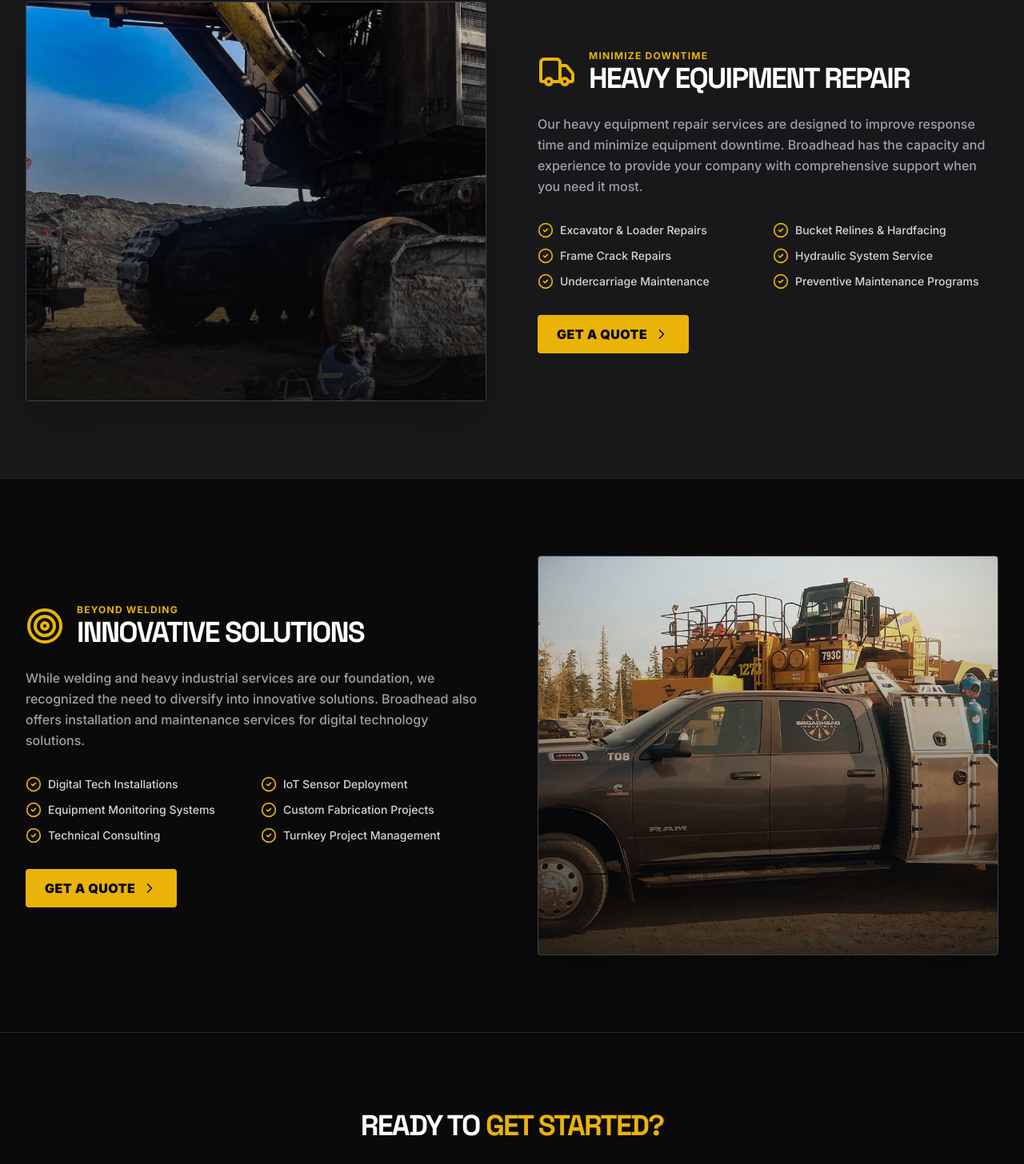
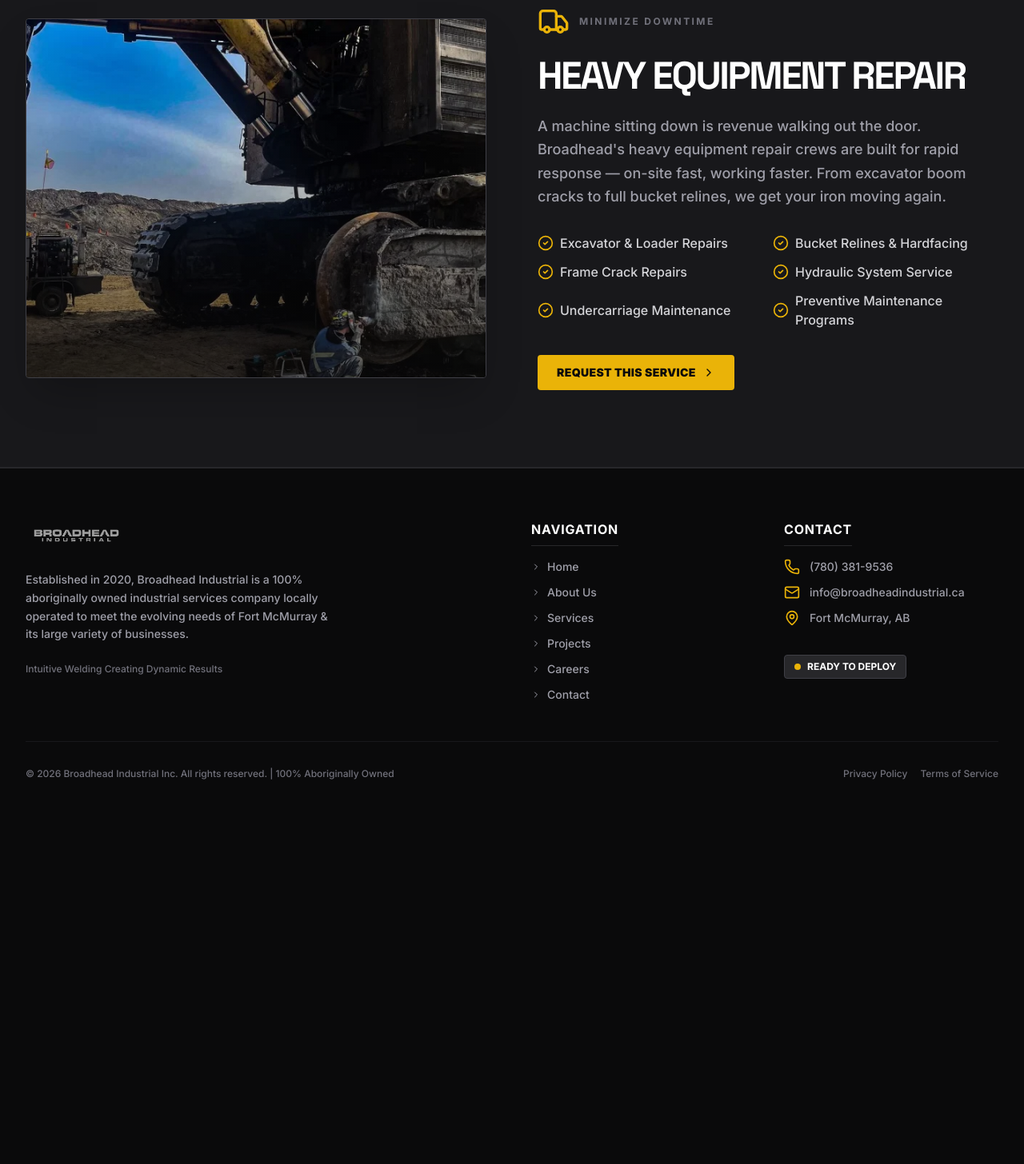
Before and after one commit to sawyer7123/broadhead-industrial-mockup, a React (Vite) app: page /services in a window 1280 px wide. Shown: the part 1312-2768 px from the top of the page at 80% size. After the commit the page ends 2352 px from the top, so only its background shows below. Built offline with nearby package versions, Linux system fonts and the light colour scheme.

Commit message:
improve: remove Innovative Solutions, tighten service copy

```diff
--- a/src/pages/Services.jsx
+++ b/src/pages/Services.jsx
@@ -1,7 +1,7 @@
 import React from 'react';
 import { Link } from 'react-router-dom';
 import { motion } from 'motion/react';
-import { Zap, Truck, Target, ChevronRight, CheckCircle2 } from 'lucide-react';
+import { Zap, Truck, ChevronRight, CheckCircle2 } from 'lucide-react';
 
 const heavyTransition = { duration: 0.8, ease: [0.16, 1, 0.3, 1] };
 
@@ -11,7 +11,7 @@
         icon: Zap,
         title: 'Rig Welding',
         subtitle: 'Mobile & On-Site',
-        desc: 'Rig welding services allow Broadhead to complete work in even the most remote locations. From plant repairs to structural steel fabrication and production services; we have the ability to provide top-quality products with industry leading service.',
+        desc: 'Our rig welding services put fully equipped trucks at your site — no matter how remote. From emergency plant repairs to structural steel fabrication and B-Pressure pipe work, we deliver CWB-certified quality under pressure, on deadline.',
         features: ['CWB Certified Structural Welding', 'B-Pressure Pipe Welding', 'Structural Steel Fabrication', 'Remote & Plant Site Service', 'Multi-Process Welding Capability', 'Emergency Breakdown Repairs'],
         image: '/images/service-welding.webp'
     },
@@ -20,18 +20,9 @@
         icon: Truck,
         title: 'Heavy Equipment Repair',
         subtitle: 'Minimize Downtime',
-        desc: 'Our heavy equipment repair services are designed to improve response time and minimize equipment downtime. Broadhead has the capacity and experience to provide your company with comprehensive support when you need it most.',
+        desc: "A machine sitting down is revenue walking out the door. Broadhead's heavy equipment repair crews are built for rapid response — on-site fast, working faster. From excavator boom cracks to full bucket relines, we get your iron moving again.",
         features: ['Excavator & Loader Repairs', 'Bucket Relines & Hardfacing', 'Frame Crack Repairs', 'Hydraulic System Service', 'Undercarriage Maintenance', 'Preventive Maintenance Programs'],
         image: '/images/service-equipment.webp'
-    },
-    {
-        id: 'innovative-solutions',
-        icon: Target,
-        title: 'Innovative Solutions',
-        subtitle: 'Beyond Welding',
-        desc: 'While welding and heavy industrial services are our foundation, we recognized the need to diversify into innovative solutions. Broadhead also offers installation and maintenance services for digital technology solutions.',
-        features: ['Digital Tech Installations', 'IoT Sensor Deployment', 'Equipment Monitoring Systems', 'Custom Fabrication Projects', 'Technical Consulting', 'Turnkey Project Management'],
-        image: '/images/service-innovative.png'
     }
 ];
 
@@ -54,7 +45,7 @@
                             Our <span className="text-steel-400">Services.</span>
                         </h1>
                         <p className="text-xl text-zinc-400 mt-6 max-w-2xl font-medium">
-                            Whether you need support with equipment repair or rig welding services – Broadhead Industrial is your solution.
+                            Two things, done better than anyone else in Northern Alberta. Rig welding and heavy equipment repair — that's the whole story.
                         </p>
                     </motion.div>
                 </div>
@@ -68,65 +59,51 @@
                     className={`py-24 ${idx % 2 === 0 ? 'bg-charcoal-950' : 'bg-charcoal-900'} border-b border-charcoal-800`}
                 >
                     <div className="max-w-7xl mx-auto px-4 sm:px-6 lg:px-8">
-                        <div className={`grid grid-cols-1 lg:grid-cols-2 gap-16 items-center ${idx % 2 !== 0 ? 'lg:direction-rtl' : ''}`}>
+                        <div className={`grid grid-cols-1 lg:grid-cols-2 gap-16 items-center ${idx % 2 !== 0 ? 'lg:grid-flow-dense' : ''}`}>
                             <motion.div
                                 initial={{ opacity: 0, x: idx % 2 === 0 ? -40 : 40 }}
                                 whileInView={{ opacity: 1, x: 0 }}
                                 viewport={{ once: true }}
                                 transition={heavyTransition}
-                                className={idx % 2 !== 0 ? 'lg:order-2' : ''}
+                                className={idx % 2 !== 0 ? 'lg:col-start-2' : ''}
                             >
-                                <div className="flex items-center gap-4 mb-6">
-                                    <service.icon className="w-12 h-12 text-hivis-500" />
-                                    <div>
-                                        <div className="text-xs font-bold text-hivis-500 uppercase tracking-widest">{service.subtitle}</div>
-                                        <h3 className="text-3xl md:text-4xl font-display font-black text-white uppercase tracking-tighter">{service.title}</h3>
-                                    </div>
+                                <div className="flex items-center gap-3 mb-6">
+                                    <service.icon className="w-10 h-10 text-hivis-500" />
+                                    <span className="text-xs font-bold text-zinc-500 uppercase tracking-[0.2em]">{service.subtitle}</span>
                                 </div>
-                                <p className="text-zinc-400 font-medium leading-relaxed mb-8">{service.desc}</p>
-                                <ul className="grid grid-cols-1 sm:grid-cols-2 gap-3">
+                                <h2 className="text-4xl md:text-5xl font-display font-black text-white uppercase tracking-tighter mb-6">
+                                    {service.title}
+                                </h2>
+                                <p className="text-zinc-400 font-medium leading-relaxed mb-8 text-lg">{service.desc}</p>
+                                <ul className="grid grid-cols-1 sm:grid-cols-2 gap-3 mb-8">
                                     {service.features.map((f, i) => (
-                                        <li key={i} className="flex items-center gap-2 text-zinc-300 font-medium text-sm">
-                                            <CheckCircle2 className="w-5 h-5 text-hivis-500 flex-shrink-0" /> {f}
+                                        <li key={i} className="flex items-center gap-2 text-zinc-300 font-medium">
+                                            <CheckCircle2 className="w-5 h-5 text-hivis-500 flex-shrink-0" />
+                                            {f}
                                         </li>
                                     ))}
                                 </ul>
-                                <Link
-                                    to="/contact"
-                                    className="inline-flex items-center gap-2 mt-8 px-6 py-3 bg-hivis-500 text-charcoal-950 font-black uppercase tracking-wide rounded hover:bg-hivis-400 transition-colors"
-                                >
-                                    Get a Quote <ChevronRight className="w-5 h-5" />
+                                <Link to="/contact"
+                                    className="inline-flex items-center gap-2 px-6 py-3 font-black text-charcoal-950 bg-hivis-500 rounded hover:bg-hivis-400 transition-colors uppercase tracking-wide text-sm">
+                                    Request This Service <ChevronRight className="w-4 h-4" />
                                 </Link>
                             </motion.div>
-
                             <motion.div
                                 initial={{ opacity: 0, x: idx % 2 === 0 ? 40 : -40 }}
                                 whileInView={{ opacity: 1, x: 0 }}
                                 viewport={{ once: true }}
                                 transition={heavyTransition}
-                                whileHover={{ y: -5, scale: 1.01 }}
-                                className={`relative h-[400px] lg:h-[500px] overflow-hidden border border-charcoal-700 rounded shadow-2xl group cursor-pointer ${idx % 2 !== 0 ? 'lg:order-1' : ''}`}
+                                className={idx % 2 !== 0 ? 'lg:col-start-1 lg:row-start-1' : ''}
                             >
-                                <img src={service.image} alt={service.title} className="w-full h-full object-cover transition-transform duration-1000 group-hover:scale-105" referrerPolicy="no-referrer" />
-                                <div className="absolute inset-0 bg-gradient-to-t from-charcoal-950/80 to-transparent"></div>
+                                <div className="relative h-[450px] overflow-hidden rounded border border-charcoal-700 shadow-2xl">
+                                    <img src={service.image} alt={service.title} className="w-full h-full object-cover" />
+                                    <div className="absolute inset-0 bg-gradient-to-t from-charcoal-950/60 to-transparent"></div>
+                                </div>
                             </motion.div>
                         </div>
                     </div>
                 </section>
             ))}
-
-            {/* CTA */}
-            <section className="py-24 bg-charcoal-950 text-center">
-                <motion.div initial={{ opacity: 0, y: 40 }} whileInView={{ opacity: 1, y: 0 }} viewport={{ once: true }} transition={heavyTransition} className="max-w-3xl mx-auto px-4">
-                    <h3 className="text-4xl font-display font-black text-white uppercase tracking-tighter mb-6">
-                        Ready to <span className="text-hivis-500">Get Started?</span>
-                    </h3>
-                    <p className="text-zinc-400 font-medium mb-8 text-lg">Connect with our team for a free consultation and quote on your next project.</p>
-                    <Link to="/contact" className="inline-flex items-center gap-2 px-8 py-5 bg-hivis-500 text-charcoal-950 font-black uppercase tracking-wide text-xl rounded hover:bg-hivis-400 transition-colors shadow-[0_0_30px_rgba(234,179,8,0.3)]">
-                        Connect With Us <ChevronRight className="w-6 h-6" />
-                    </Link>
-                </motion.div>
-            </section>
         </div>
     );
 }
```
